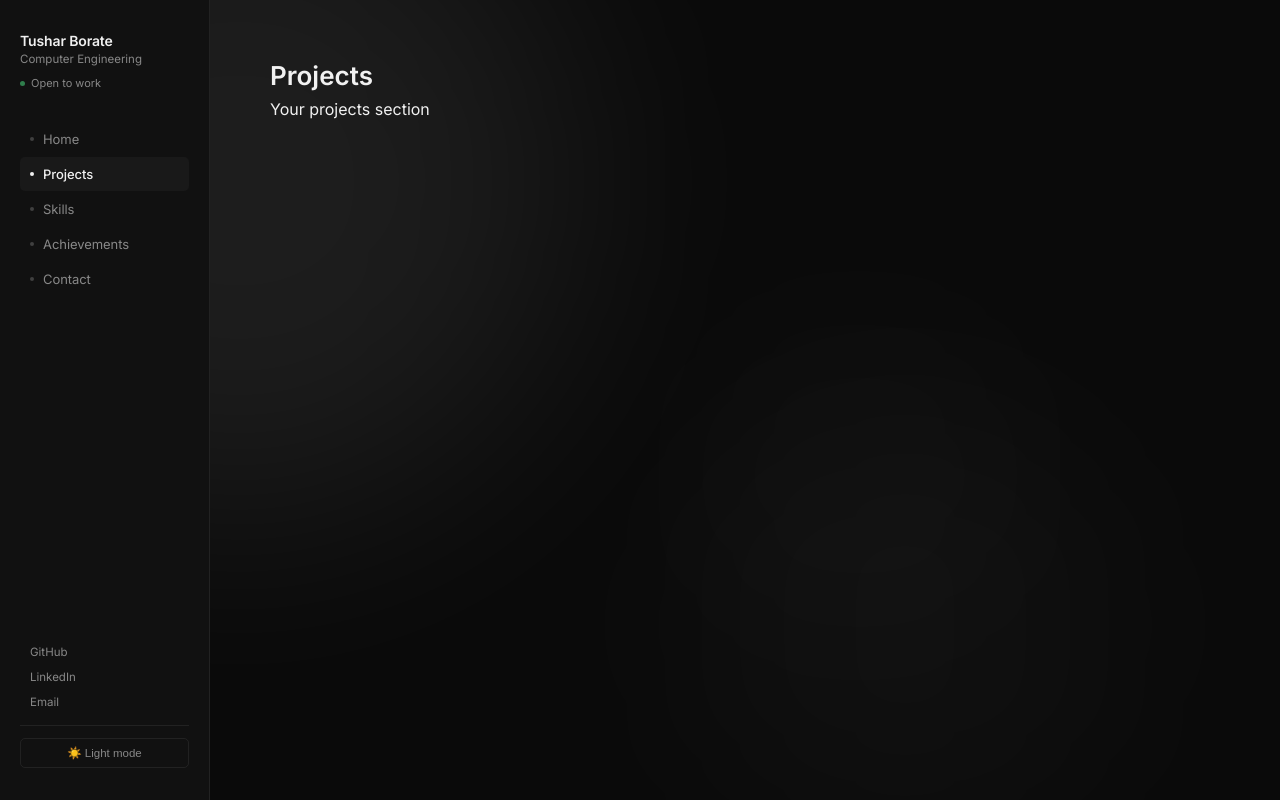
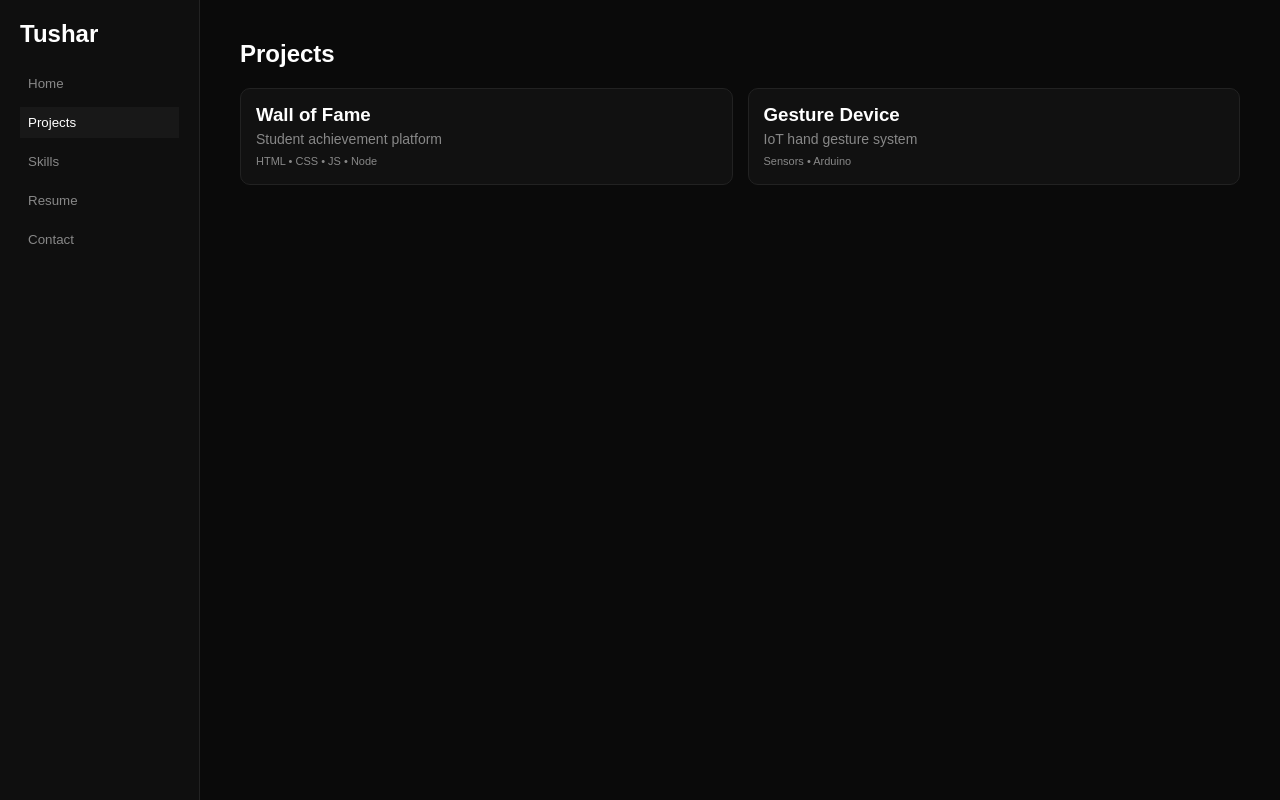
Before and after one commit to tusharborate46/MyProtfolio, a plain HTML site: page index.html in a window 1280 px wide. Both pictures are taken after a click on the button "Projects". Drawn offline with Linux system fonts and the light colour scheme.

Commit message:
1st change

```diff
--- a/frontend.js
+++ b/frontend.js
@@ -1,4 +1,3 @@
-// TAB SWITCHING
 const tabs = document.querySelectorAll(".tab");
 const panels = document.querySelectorAll(".panel");
 
@@ -11,16 +10,3 @@ tabs.forEach(tab => {
     document.getElementById("panel-" + tab.dataset.panel).classList.add("active");
   });
 });
-
-// THEME TOGGLE
-const btn = document.getElementById("themeBtn");
-
-btn.addEventListener("click", () => {
-  const html = document.documentElement;
-
-  if (html.getAttribute("data-theme") === "dark") {
-    html.setAttribute("data-theme", "light");
-  } else {
-    html.setAttribute("data-theme", "dark");
-  }
-});
--- a/index.html
+++ b/index.html
@@ -1,82 +1,80 @@
 <!DOCTYPE html>
 <html lang="en" data-theme="dark">
 <head>
-<meta charset="UTF-8"/>
-<meta name="viewport" content="width=device-width,initial-scale=1.0"/>
-<title>Tushar Borate — Computer Engineer</title>
-
-<link rel="preconnect" href="https://fonts.googleapis.com">
-<link href="https://fonts.googleapis.com/css2?family=Inter:ital,opsz,wght@0,14..32,300;0,14..32,400;0,14..32,500;0,14..32,600;1,14..32,300&display=swap" rel="stylesheet">
+<meta charset="UTF-8">
+<meta name="viewport" content="width=device-width, initial-scale=1.0">
+<title>Tushar Portfolio</title>
 
 <link rel="stylesheet" href="styles.css">
 </head>
 
 <body>
 
-<!-- BLOBS -->
-<div class="blobs">
-  <div class="blob b1"></div>
-  <div class="blob b2"></div>
-  <div class="blob b3"></div>
-</div>
-
-<div id="prog"></div>
-
 <!-- SIDEBAR -->
 <aside class="sidebar">
-  <div class="s-name">Tushar Borate</div>
-  <div class="s-role">Computer Engineering</div>
-  <div class="s-status"><span class="s-dot"></span> Open to work</div>
+  <h2 class="logo">Tushar</h2>
 
-  <nav id="nav">
-    <button class="tab active" data-panel="home"><span class="t-dot"></span> Home</button>
-    <button class="tab" data-panel="projects"><span class="t-dot"></span> Projects</button>
-    <button class="tab" data-panel="skills"><span class="t-dot"></span> Skills</button>
-    <button class="tab" data-panel="achievements"><span class="t-dot"></span> Achievements</button>
-    <button class="tab" data-panel="contact"><span class="t-dot"></span> Contact</button>
+  <nav>
+    <button class="tab active" data-panel="home">Home</button>
+    <button class="tab" data-panel="projects">Projects</button>
+    <button class="tab" data-panel="skills">Skills</button>
+    <button class="tab" data-panel="resume">Resume</button>
+    <button class="tab" data-panel="contact">Contact</button>
   </nav>
-
-  <div class="sidebar-bottom">
-    <div class="s-links">
-      <a class="s-link" href="https://github.com/tusharborate46" target="_blank">GitHub</a>
-      <a class="s-link" href="https://linkedin.com/in/tushar-borate-ba7a792b6" target="_blank">LinkedIn</a>
-      <a class="s-link" href="mailto:boratetushar46@gmail.com">Email</a>
-    </div>
-
-    <hr class="s-sep">
-
-    <button class="theme-toggle" id="themeBtn">
-      <span id="themeIcon">☀️</span>
-      <span id="themeLabel">Light mode</span>
-    </button>
-  </div>
 </aside>
 
 <!-- MAIN -->
-<main id="main">
+<main>
 
-  <section class="panel active" id="panel-home">
-    <h1 class="title">Tushar Borate</h1>
-    <p class="subtitle">Computer Engineering Student • Full Stack Developer</p>
-  </section>
+<!-- HOME -->
+<section id="panel-home" class="panel active">
+  <h1>Hi 👋 I'm Tushar</h1>
+  <p>Full Stack Developer</p>
+</section>
 
-  <section class="panel" id="panel-projects">
-    <h2 class="title">Projects</h2>
-    <p class="body">Your projects section</p>
-  </section>
+<!-- PROJECTS -->
+<section id="panel-projects" class="panel">
+  <h2>Projects</h2>
 
-  <section class="panel" id="panel-skills">
-    <h2 class="title">Skills</h2>
-    <p class="body">Your skills section</p>
-  </section>
+  <div class="grid">
 
-  <section class="panel" id="panel-achievements">
-    <h2 class="title">Achievements</h2>
-  </section>
+    <!-- 🔥 ADD NEW PROJECT LIKE THIS -->
+    <div class="card">
+      <h3>Wall of Fame</h3>
+      <p>Student achievement platform</p>
+      <span class="stack">HTML • CSS • JS • Node</span>
+    </div>
 
-  <section class="panel" id="panel-contact">
-    <h2 class="title">Contact</h2>
-  </section>
+    <div class="card">
+      <h3>Gesture Device</h3>
+      <p>IoT hand gesture system</p>
+      <span class="stack">Sensors • Arduino</span>
+    </div>
+
+  </div>
+</section>
+
+<!-- SKILLS -->
+<section id="panel-skills" class="panel">
+  <h2>Skills</h2>
+
+  <div class="grid small">
+
+    <!-- 🔥 ADD SKILL LIKE THIS -->
+    <div class="tag">HTML</div>
+    <div class="tag">CSS</div>
+    <div class="tag">JavaScript</div>
+    <div class="tag">React</div>
+    <div class="tag">Node.js</div>
+
+  </div>
+</section>
+
+<!-- CONTACT -->
+<section id="panel-contact" class="panel">
+  <h2>Contact</h2>
+  <p>Email: boratetushar46@gmail.com</p>
+</section>
 
 </main>
 
--- a/styles.css
+++ b/styles.css
@@ -1,100 +1,128 @@
-*,*::before,*::after{box-sizing:border-box;margin:0;padding:0}
-:focus-visible{outline:1.5px solid var(--focus-ring);outline-offset:3px;border-radius:4px}
-html{height:100%}
-
-[data-theme="dark"]{
-  --bg:#0a0a0a;--surface:#111;--surface2:#181818;
-  --border:rgba(255,255,255,.07);--border2:rgba(255,255,255,.14);
-  --text:#f0f0f0;--sub:#888;--muted:#404040;
-  --tag-bg:#191919;--blob-a:rgba(255,255,255,.08);--blob-b:rgba(255,255,255,.03);
-  --progress:rgba(255,255,255,.5);--glow:rgba(255,255,255,.03);
-  --focus-ring:rgba(255,255,255,.5);
-  --green:#4ade80;--green-dim:rgba(74,222,128,.12);
-}
-[data-theme="light"]{
-  --bg:#f7f7f5;--surface:#fff;--surface2:#f0f0ee;
-  --border:rgba(0,0,0,.08);--border2:rgba(0,0,0,.18);
-  --text:#0d0d0d;--sub:#666;--muted:#bbb;
-  --tag-bg:#efefed;--blob-a:rgba(0,0,0,.04);--blob-b:rgba(0,0,0,.02);
-  --progress:rgba(0,0,0,.45);--glow:rgba(0,0,0,.02);
-  --focus-ring:rgba(0,0,0,.45);
-  --green:#16a34a;--green-dim:rgba(22,163,74,.1);
+/* ===== ROOT THEME ===== */
+:root {
+  --bg: #0a0a0a;
+  --card: #111;
+  --border: #222;
+  --text: #fff;
+  --sub: #888;
+  --accent: #00f7ff;
 }
 
-body{
-  font-family:'Inter',-apple-system,BlinkMacSystemFont,'SF Pro Text',sans-serif;
-  background:var(--bg);color:var(--text);
-  height:100%;display:flex;overflow:hidden;
-  -webkit-font-smoothing:antialiased;
-  transition:background .3s,color .3s;
+/* ===== BASE ===== */
+* {
+  margin: 0;
+  padding: 0;
+  box-sizing: border-box;
+  font-family: Arial;
 }
 
-/* SCROLL PROGRESS */
-#prog{position:fixed;top:0;left:0;height:2px;width:0%;background:var(--progress);z-index:9000;transition:width .06s linear;pointer-events:none}
+body {
+  display: flex;
+  background: var(--bg);
+  color: var(--text);
+  height: 100vh;
+}
 
-/* BLOBS */
-.blobs{position:fixed;inset:0;pointer-events:none;z-index:0;overflow:hidden}
-.blob{position:absolute;border-radius:50%;filter:blur(110px);will-change:transform}
-.b1{width:650px;height:650px;top:-180px;left:-140px;background:var(--blob-a);animation:b1 22s ease-in-out infinite alternate}
-.b2{width:420px;height:420px;bottom:-80px;right:10%;background:var(--blob-b);animation:b2 28s ease-in-out infinite alternate}
-.b3{width:280px;height:280px;top:45%;left:55%;background:var(--blob-b);animation:b3 34s ease-in-out infinite alternate}
-@keyframes b1{0%{transform:translate(0,0) scale(1)}33%{transform:translate(55px,35px) scale(1.05)}66%{transform:translate(15px,75px) scale(.97)}100%{transform:translate(75px,25px) scale(1.04)}}
-@keyframes b2{0%{transform:translate(0,0)}40%{transform:translate(-45px,-55px) scale(1.07)}100%{transform:translate(-25px,-75px) scale(1.04)}}
-@keyframes b3{0%{transform:translate(0,0)}50%{transform:translate(35px,-55px) scale(1.1)}100%{transform:translate(-35px,35px) scale(.9)}}
+/* ===== SIDEBAR ===== */
+.sidebar {
+  width: 200px;
+  background: #0f0f0f;
+  padding: 20px;
+  border-right: 1px solid var(--border);
+}
 
-/* SIDEBAR */
-.sidebar{
-  position:relative;z-index:10;
-  width:210px;flex-shrink:0;height:100vh;
-  border-right:1px solid var(--border);
-  display:flex;flex-direction:column;
-  padding:32px 20px;
-  background:var(--surface);
-  transition:background .3s,border-color .3s;
+.logo {
+  margin-bottom: 20px;
 }
-.s-name{font-size:14px;font-weight:600;letter-spacing:-.01em;color:var(--text);margin-bottom:3px}
-.s-role{font-size:11.5px;color:var(--sub);margin-bottom:10px}
-.s-status{display:inline-flex;align-items:center;gap:6px;font-size:11px;color:var(--sub);margin-bottom:32px}
-.s-dot{width:5px;height:5px;border-radius:50%;background:var(--green);animation:blink 2.5s ease infinite}
-@keyframes blink{0%,100%{opacity:1}50%{opacity:.2}}
-nav{display:flex;flex-direction:column;gap:1px}
 
-.tab{
-  display:flex;align-items:center;gap:9px;
-  padding:9px 10px;border-radius:5px;
-  font-size:13px;font-weight:400;color:var(--sub);
-  border:none;background:none;text-align:left;width:100%;
-  transition:background .15s,color .15s;cursor:pointer;
-  letter-spacing:-.005em;font-family:inherit;
+nav {
+  display: flex;
+  flex-direction: column;
+  gap: 8px;
 }
-.tab:hover{background:var(--glow);color:var(--text)}
-.tab.active{background:var(--tag-bg);color:var(--text);font-weight:500}
 
-.t-dot{width:4px;height:4px;border-radius:50%;background:var(--muted);flex-shrink:0}
-.tab.active .t-dot{background:var(--text)}
+.tab {
+  background: none;
+  border: none;
+  color: var(--sub);
+  padding: 8px;
+  text-align: left;
+  cursor: pointer;
+}
 
-.sidebar-bottom{margin-top:auto;display:flex;flex-direction:column;gap:8px}
+.tab.active {
+  color: var(--text);
+  background: #181818;
+}
 
-.s-links{display:flex;flex-direction:column;gap:3px}
-.s-link{font-size:11.5px;color:var(--sub);text-decoration:none;padding:4px 10px;border-radius:3px}
-.s-link:hover{color:var(--text);background:var(--glow)}
+/* ===== MAIN ===== */
+main {
+  flex: 1;
+  padding: 40px;
+  overflow-y: auto;
+}
 
-.s-sep{border:none;border-top:1px solid var(--border);margin:4px 0}
+.panel {
+  display: none;
+}
 
-.theme-toggle{
-  padding:7px 10px;border-radius:5px;
-  border:1px solid var(--border);background:none;
-  color:var(--sub);font-size:11.5px;
-  cursor:pointer;
+.panel.active {
+  display: block;
 }
-.theme-toggle:hover{color:var(--text);background:var(--glow)}
 
-/* MAIN */
-main{flex:1;height:100vh;overflow-y:auto}
-.panel{display:none;padding:60px}
-.panel.active{display:block}
+/* ===== GRID SYSTEM (IMPORTANT) ===== */
+.grid {
+  display: grid;
+  grid-template-columns: repeat(auto-fit, minmax(250px, 1fr));
+  gap: 15px;
+  margin-top: 20px;
+}
 
-/* TEXT */
-h1.title{font-size:36px;margin-bottom:10px}
-h2.title{font-size:26px;margin-bottom:8px}
-.subtitle{color:var(--sub)}
+/* SMALL GRID (skills) */
+.grid.small {
+  grid-template-columns: repeat(auto-fit, minmax(120px, 1fr));
+}
+
+/* ===== CARD (PROJECTS) ===== */
+.card {
+  background: var(--card);
+  border: 1px solid var(--border);
+  padding: 15px;
+  border-radius: 10px;
+  transition: 0.2s;
+}
+
+.card:hover {
+  transform: translateY(-5px);
+  border-color: var(--accent);
+}
+
+.card h3 {
+  margin-bottom: 5px;
+}
+
+.card p {
+  color: var(--sub);
+  font-size: 14px;
+}
+
+.stack {
+  display: inline-block;
+  margin-top: 8px;
+  font-size: 11px;
+  color: var(--sub);
+}
+
+/* ===== TAG (SKILLS) ===== */
+.tag {
+  background: var(--card);
+  border: 1px solid var(--border);
+  padding: 10px;
+  text-align: center;
+  border-radius: 8px;
+  font-size: 13px;
+}
+
+.tag:hover {
+  border-color: var(--accent);
+}
```
